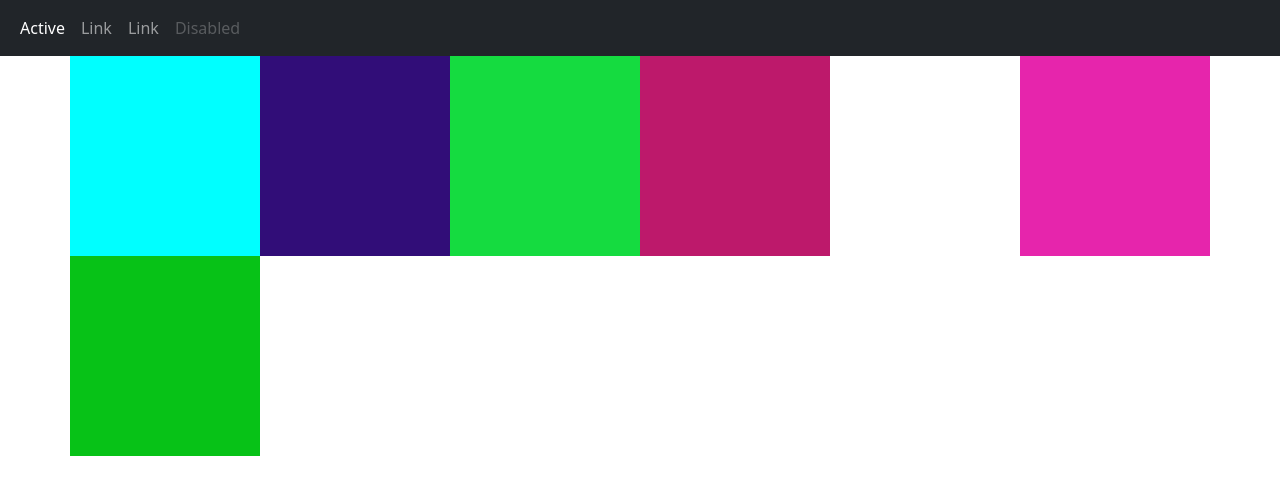
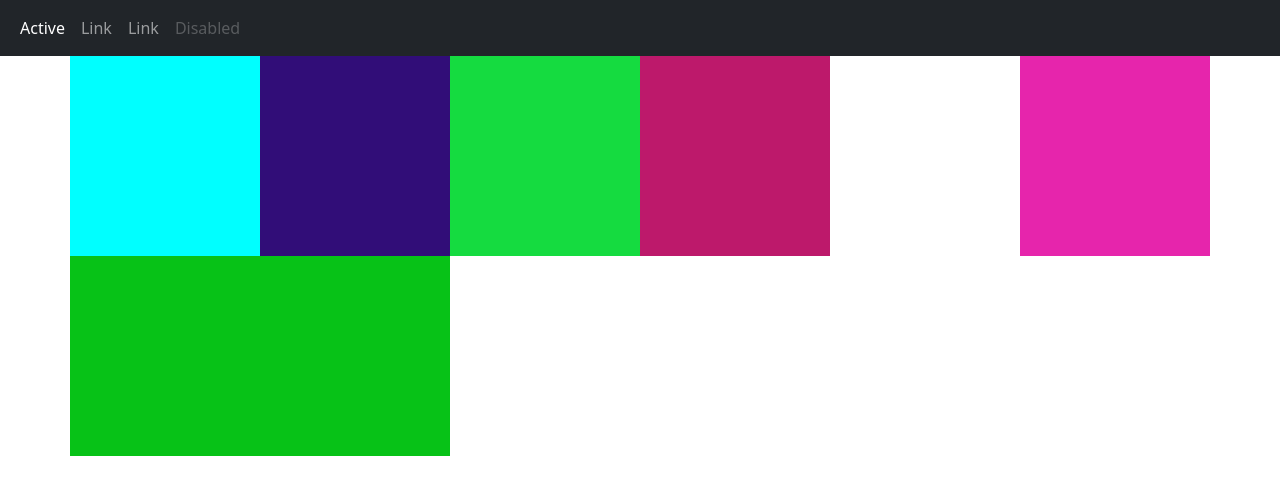
Before and after one commit to RanguSushma/ReactJS_Learning, a plain HTML site: page bootstrap/bootstarp5.html in a window 1280 px wide. Drawn offline with nearby package versions, Linux system fonts and the light colour scheme; files whose address does not match are found by name.

Commit message:
bootstrap changes

```diff
--- a/bootstrap/bootstarp5.html
+++ b/bootstrap/bootstarp5.html
@@ -33,6 +33,8 @@
                 <div class="five col-lg-2 col-md-3 col-sm-4 col-xs-6"></div>
                 <div class="six col-lg-2 col-md-3 col-sm-4 col-xs-6"></div>
                 <div class="seven col-lg-2 col-md-3 col-sm-4 col-xs-6"></div>
+                <div class="nine col-lg-2 col-md-3 col-sm-4 col-xs-6"></div>
+
              </div>
        </div>
     </body>
--- a/bootstrap/bootstrap.css
+++ b/bootstrap/bootstrap.css
@@ -28,3 +28,7 @@ v
     height: 200px;
     background-color: rgb(7, 194, 23);
 }
+.nine{
+    height: 200px;
+    background-color: rgb(7, 194, 23);
+}
```
